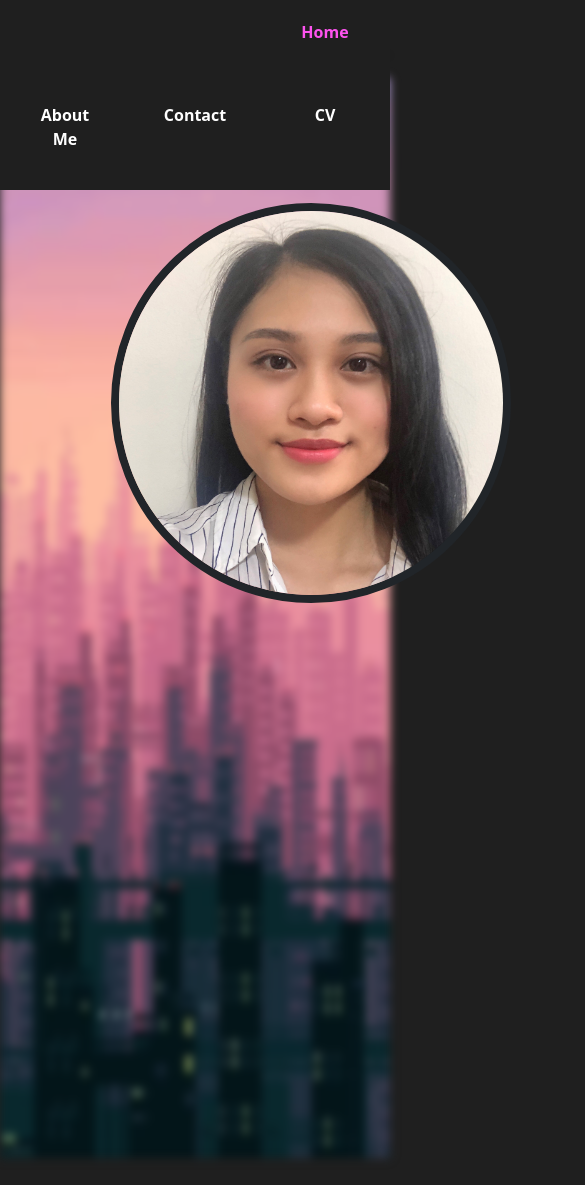
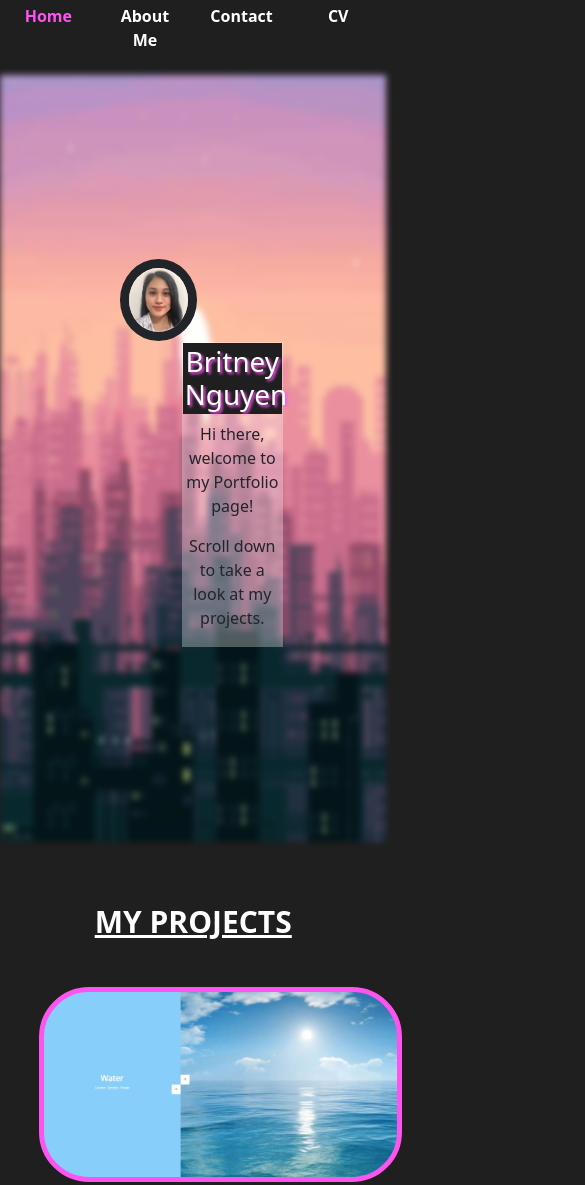
Before and after one commit to Britneigh/portfolio, a plain HTML site: page index.html in a window 390 px wide. Shown: the top 1185 px of the page, 585 px wide, since content can reach past the window. Drawn offline with nearby package versions, Linux system fonts and the light colour scheme.

Commit message:
Home page is now responsive

```diff
--- a/home.css
+++ b/home.css
@@ -1,4 +1,4 @@
-.row {
+.nav {
     background-color:rgb(31, 31, 31);
 }
 
@@ -6,8 +6,7 @@
     cursor: pointer;
     color:white;
     font-weight: bold;
-    align-items: flex-end;
-    margin: 20px;
+    margin: 1.02%;
     text-align: center;
 }
 
@@ -25,75 +24,100 @@
     width: 100%;
 }
 
-.pfp {
-    width: 400px;
-    height: 400px;
-    border-radius: 218px;
-    border: solid 8px;
-    left: 28.5%;
+body {
+    width: 99.1vw;
+    height: 200vh;
+}
+
+.pfp{
+    display: flex;
+    max-width: 20%;
+    max-height: auto;
+    border-radius: 50%;
+    border: solid 9px;
+    left: 31%;
     top: 24%;
     position: absolute;
     z-index: 1;
 }
 
+.group-bio {
+display: inline-block;
+position: absolute;
+left: 47%;
+top: 34.8%;
+width: 26.2%;
+height: auto;
+}
+
+
+.background {
+    display: inline;
+    position: relative;
+    z-index: -1;
+    width: 99vw;
+    height: 90.9vh;
+    bottom: 5%;
+    filter: blur(3px);
+}
+
+.bio-container {
+    display: inline-block;
+    position: relative;
+    width: 100%;
+    height: auto;
+}
+
 .name {
     text-align: center;
-    position: relative;
-    left: 140px;
-    bottom: 430px;
     background-color: rgba(31, 31, 31);
     color: white;
     text-shadow: 2px 2px 3px rgb(253, 83, 239);
-    padding: 16px;
-    margin: 650px;
-}
-
-.background {
-    position: absolute;
-    z-index: -1;
-    width: 100%;
-    height: 1080px;
-    top: 39px;
-    filter: blur(3px);
+    padding: 2%;
 }
 
 .bio {
-position: absolute;
 background-color: rgb(255, 255, 255, .3);
-left: 890px;
-bottom: 435px;
-width: 503px;
-padding: 20px;
-padding-left: 62px;
+text-align: center;
+padding: 1%;
 }
 
+.projects {
+    margin-left: auto;
+    margin-right: auto;
+    text-align: center;
+    width: 100%;
+    font-weight: bold;
+    font-size: 30px;
+    text-decoration: underline;
+    color: white;
+}
 
 .container {
 display: flex;
 flex-direction: row;
 justify-content: space-evenly;
+position: relative;
+width: 100%;
+height: auto;
 }
 
 .item {
 background-color: rgba(252, 252, 252, 0.3);
 border-radius: 50px 50px 50px 50px;
 border: solid 5px rgb(253, 83, 239);
-margin: 80px;
-padding: 200px;
-padding-bottom: 450px;
+margin: 7.5%;
+padding: 15%;
+padding-bottom: 36%;
+width: 100%;
+height: auto;
 }
 
-.projects {
-    margin-left: auto;
-    margin-right: auto;
-    text-align: center;
-    left: 200px;
-    width: 20%;
-    font-weight: bold;
-    font-size: 30px;
-    text-decoration: underline;
-    color: white;
-}
+@media screen and (max-width: 768px) {
+    .container {
+      display: inline-block;
+    }
+  }
 
 body {
     background-color: rgb(31, 31, 31);
@@ -103,7 +127,7 @@ body {
     cursor: pointer;
     background-image: url("Images/Project 1 preview.JPG");
     background-size: cover;
-    background-position: -160px 0px;
+    background-position: center;
     /* background-image: url("Images/pastel-2.jpg");
     background-repeat: no-repeat;
     background-size: cover; */
--- a/index.html
+++ b/index.html
@@ -12,23 +12,25 @@
 <body>
 <div class="container-fluid">
     <div class="row" id="nav">
-    <div class="col-8"></div>
     <div class="col"><a style="text-decoration: none;" href="index.html"><p style="color: rgb(253, 83, 239);">Home</p></a></div>
     <div class="col"><a style="text-decoration: none;" href="aboutme.html"><p style="color: white;">About Me</p></a></div>
     <div class="col"><a style="text-decoration: none;" href="aboutme.html#tel-info"><p style="color: white;">Contact</p></a></div>
     <div class="col"><a style="text-decoration: none;" href="cv.html"><p style="color: white;">CV</p></a></div>
     </div>
 </div>
-<img src="Images/pfp.jpeg" class="pfp">
-    <h1 class="name">Britney Nguyen</h1>
-<div class="bio">
-    <p>Hi there, welcome to my Portfolio page!</p>
-    <p>Scroll down to take a look at my projects.</p>
+<div class="bio-container">
+    <img src="Images/pfp.jpeg" class="pfp">
+<div class="group-bio">
+    <div class="bio">
+        <h1 class="name">Britney Nguyen</h1>
+        <p>Hi there, welcome to my Portfolio page!</p>
+        <p>Scroll down to take a look at my projects.</p>
+    </div>
 </div>
-<div class="background">
-    <img src="Images\pixelsunset.jpg" class="background">
+        <img src="Images\pixelsunset.jpg" class="background">
+</div>
 <hr>
-</div>
+<br>
 <p class="projects">MY PROJECTS</p>
 <div class="container">
 <div class="item" id="project1" title="Vertical Slider" onclick="preview1()"></div>
```
Also changed, not shown: aboutme.html (+1 -1 lines).
